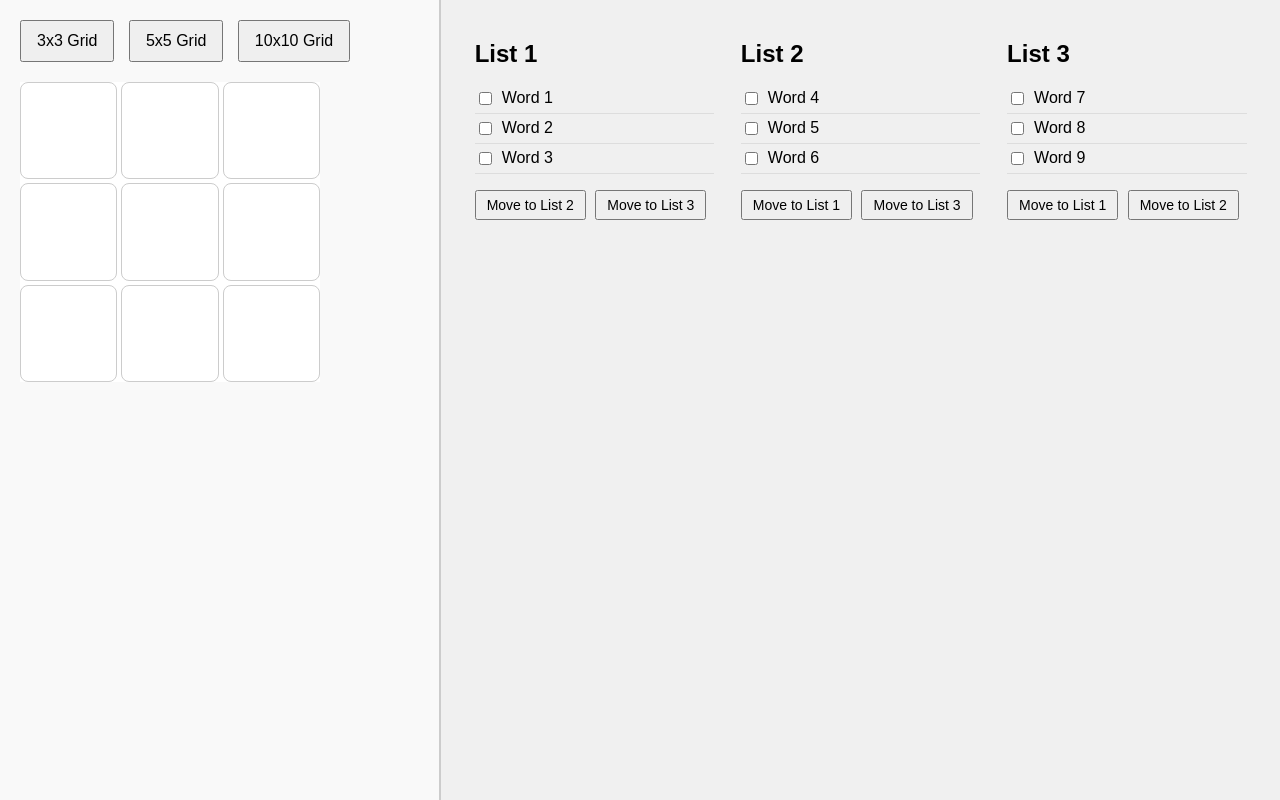
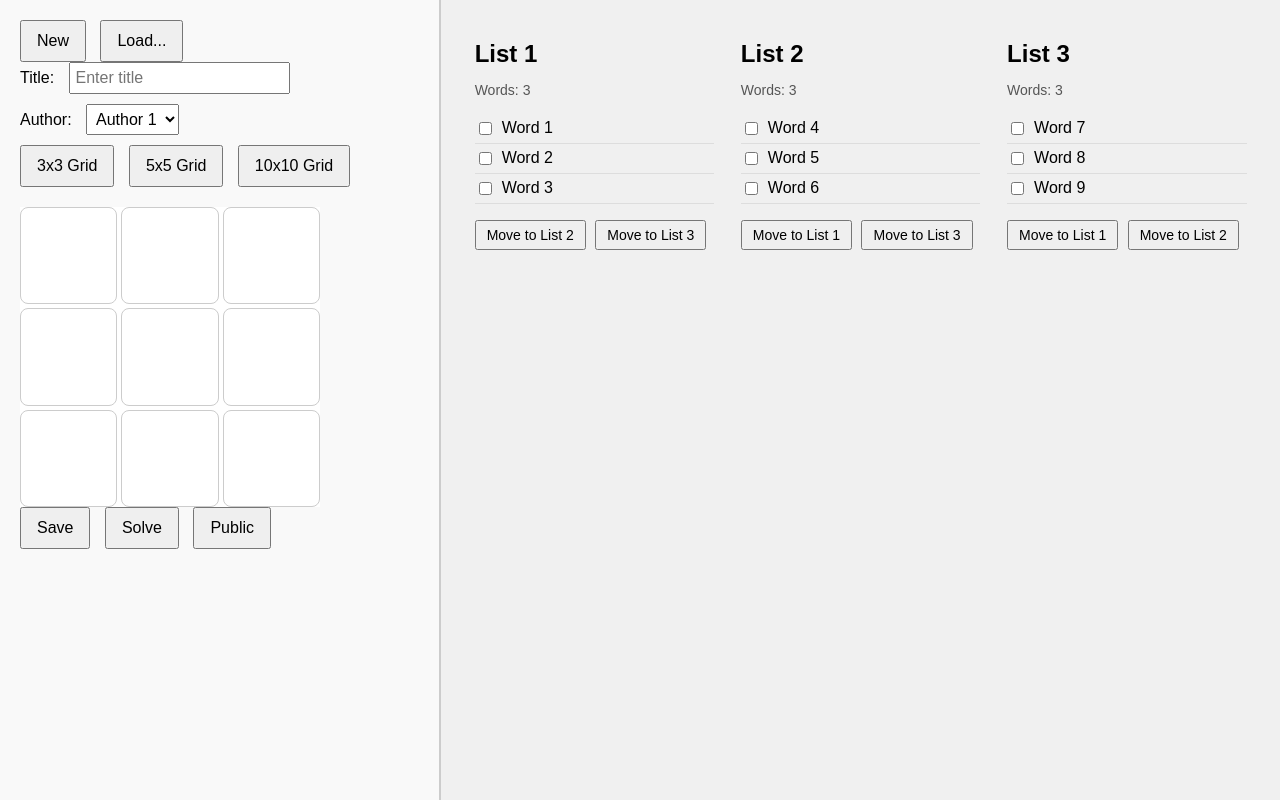
Before and after one commit to Motivesoft/wordgriddle, a website: page public/admin/grid.html in a window 1280 px wide. Drawn offline with Linux system fonts and the light colour scheme.

Commit message:
Updated with word count and metadata

```diff
--- a/public/admin/grid.css
+++ b/public/admin/grid.css
@@ -16,15 +16,36 @@ body {
     border-right: 2px solid #ccc;
   }
 
-  .grid-controls {
+  .grid-top-controls,
+  .grid-bottom-controls {
     margin-bottom: 20px;
   }
 
-  .grid-controls button {
+  .grid-top-controls button,
+  .grid-bottom-controls button,
+  .resize-controls button {
     margin-right: 10px;
     padding: 10px 15px;
     font-size: 16px;
     cursor: pointer;
+  }
+
+  .input-group {
+    margin-bottom: 10px;
+  }
+
+  .input-group label {
+    margin-right: 10px;
+  }
+
+  .input-group input,
+  .input-group select {
+    padding: 5px;
+    font-size: 16px;
+  }
+
+  .resize-controls {
+    margin-top: 10px;
   }
 
   .grid {
@@ -58,6 +79,12 @@ body {
     margin-bottom: 10px;
   }
 
+  .word-list .word-count {
+    margin-bottom: 10px;
+    font-size: 14px;
+    color: #555;
+  }
+
   .word-list ul {
     list-style-type: none;
     padding: 0;
--- a/public/admin/grid.html
+++ b/public/admin/grid.html
@@ -10,18 +10,46 @@
   <div class="container">
     <!-- Grid Section -->
     <div class="grid-section">
-      <div class="grid-controls">
-        <button onclick="createGrid(3)">3x3 Grid</button>
-        <button onclick="createGrid(5)">5x5 Grid</button>
-        <button onclick="createGrid(10)">10x10 Grid</button>
+      <!-- Controls Above the Grid -->
+      <div class="grid-top-controls">
+        <button onclick="handleNew()">New</button>
+        <button onclick="handleLoad()">Load...</button>
+        <div class="input-group">
+          <label for="title">Title:</label>
+          <input type="text" id="title" placeholder="Enter title">
+        </div>
+        <div class="input-group">
+          <label for="author">Author:</label>
+          <select id="author">
+            <option value="Author 1">Author 1</option>
+            <option value="Author 2">Author 2</option>
+            <option value="Author 3">Author 3</option>
+          </select>
+        </div>
+        <!-- Resize Grid Buttons -->
+        <div class="resize-controls">
+          <button onclick="createGrid(3)">3x3 Grid</button>
+          <button onclick="createGrid(5)">5x5 Grid</button>
+          <button onclick="createGrid(10)">10x10 Grid</button>
+        </div>
       </div>
+
+      <!-- Grid -->
       <div id="grid" class="grid"></div>
+
+      <!-- Controls Below the Grid -->
+      <div class="grid-bottom-controls">
+        <button onclick="handleSave()">Save</button>
+        <button onclick="handleSolve()">Solve</button>
+        <button onclick="handlePublic()">Public</button>
+      </div>
     </div>
 
     <!-- Lists Section -->
     <div class="lists-section">
       <div class="word-list" id="list1">
         <h2>List 1</h2>
+        <p class="word-count">Words: <span id="count1">3</span></p>
         <ul>
           <li><label><input type="checkbox"> Word 1</label></li>
           <li><label><input type="checkbox"> Word 2</label></li>
@@ -34,6 +62,7 @@
       </div>
       <div class="word-list" id="list2">
         <h2>List 2</h2>
+        <p class="word-count">Words: <span id="count2">3</span></p>
         <ul>
           <li><label><input type="checkbox"> Word 4</label></li>
           <li><label><input type="checkbox"> Word 5</label></li>
@@ -46,6 +75,7 @@
       </div>
       <div class="word-list" id="list3">
         <h2>List 3</h2>
+        <p class="word-count">Words: <span id="count3">3</span></p>
         <ul>
           <li><label><input type="checkbox"> Word 7</label></li>
           <li><label><input type="checkbox"> Word 8</label></li>
--- a/public/admin/grid.js
+++ b/public/admin/grid.js
@@ -14,6 +14,16 @@ function createGrid(size) {
     }
   }
 
+  // Function to update word counts
+  function updateWordCounts() {
+    const lists = ["list1", "list2", "list3"];
+    lists.forEach((listId) => {
+      const list = document.getElementById(listId).querySelector("ul");
+      const countElement = document.getElementById(`count${listId.slice(-1)}`);
+      countElement.textContent = list.children.length;
+    });
+  }
+
   // Function to move selected words to another list
   function moveSelected(fromListId, toListId) {
     const fromList = document.getElementById(fromListId).querySelector("ul");
@@ -27,7 +37,32 @@ function createGrid(size) {
       toList.appendChild(listItem); // Move to the target list
       checkbox.checked = false; // Uncheck the checkbox
     });
+
+    // Update word counts
+    updateWordCounts();
+  }
+
+  // Button handlers
+  function handleNew() {
+    alert("New button clicked");
+  }
+
+  function handleLoad() {
+    alert("Load button clicked");
+  }
+
+  function handleSave() {
+    alert("Save button clicked");
+  }
+
+  function handleSolve() {
+    alert("Solve button clicked");
+  }
+
+  function handlePublic() {
+    alert("Public button clicked");
   }
 
   // Initialize with a default grid
   createGrid(3);
+  updateWordCounts(); // Set initial word counts
```
